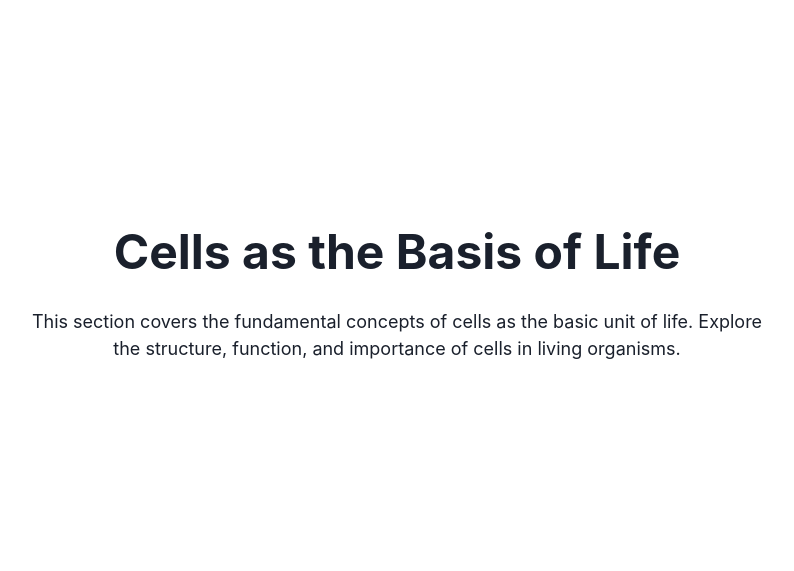
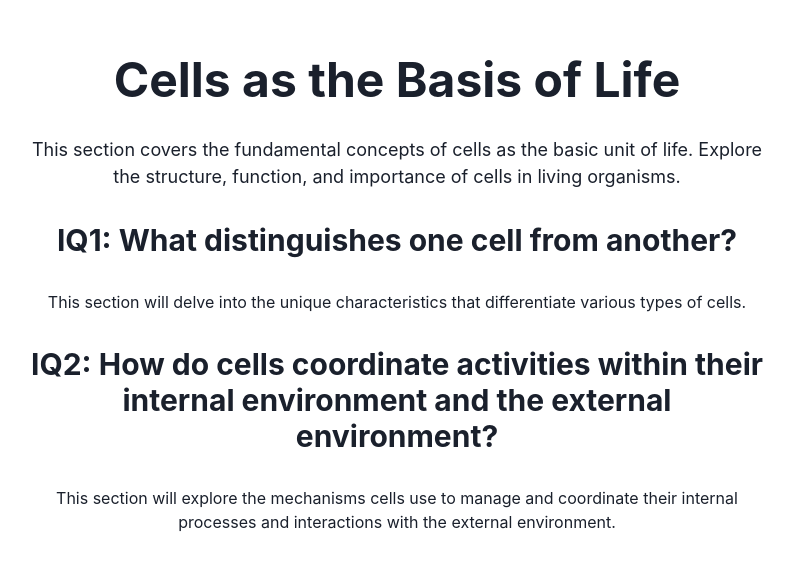
Before and after one commit to GPT-Engineer-App/biology-study-helper, a React (Vite) app: page /cells in a window 1280 px wide. Shown: the part 105-676 px from the top of the page, without its empty margins (243-1037 px from the left). Built offline with nearby package versions, Linux system fonts and the light colour scheme.

Commit message:
Added subheadings "IQ1: What distinguishes one cell from another?" and "IQ2: How do cells coordinate activities within their internal environment and the external environment?" to the 'Cells as the Basis of Life' page.

```diff
--- a/src/pages/Cells.jsx
+++ b/src/pages/Cells.jsx
@@ -10,6 +10,18 @@ const Cells = () => {
         <Text fontSize="lg" textAlign="center">
           This section covers the fundamental concepts of cells as the basic unit of life. Explore the structure, function, and importance of cells in living organisms.
         </Text>
+        <Heading as="h2" size="lg" textAlign="center">
+          IQ1: What distinguishes one cell from another?
+        </Heading>
+        <Text fontSize="md" textAlign="center">
+          This section will delve into the unique characteristics that differentiate various types of cells.
+        </Text>
+        <Heading as="h2" size="lg" textAlign="center">
+          IQ2: How do cells coordinate activities within their internal environment and the external environment?
+        </Heading>
+        <Text fontSize="md" textAlign="center">
+          This section will explore the mechanisms cells use to manage and coordinate their internal processes and interactions with the external environment.
+        </Text>
       </VStack>
     </Container>
   );
```
